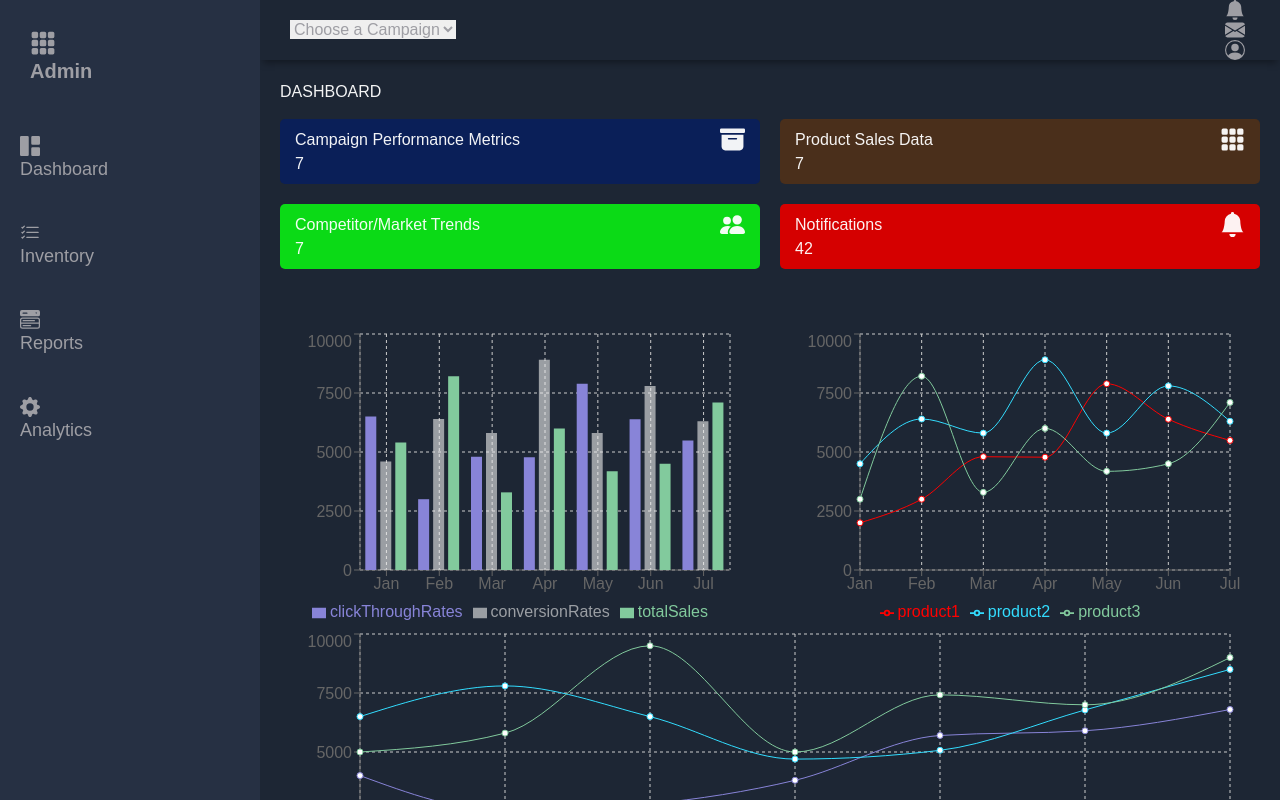
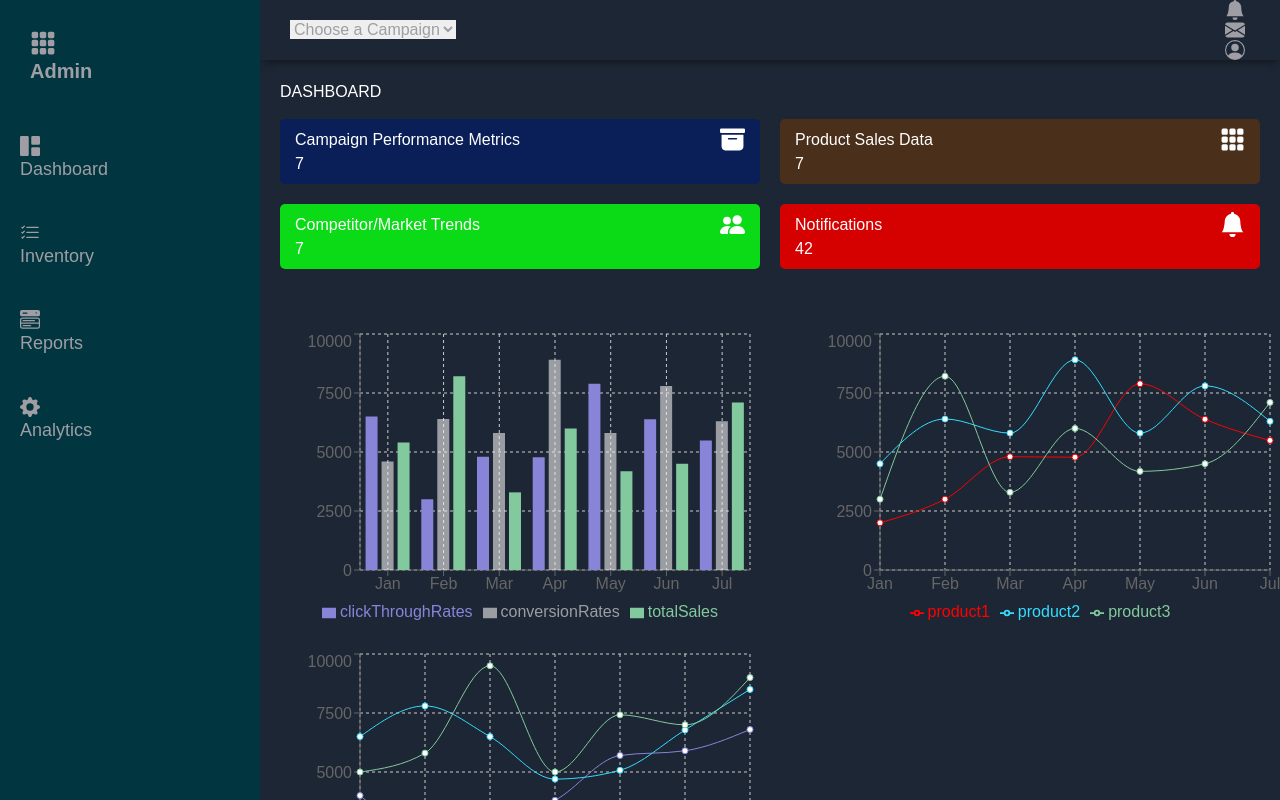
Before and after one commit to fGiordi/dashboard-next, a React (Vite) app: page / in a window 1280 px wide. Built offline with nearby package versions, Linux system fonts and the light colour scheme.

Commit message:
updated readme file and overflow

```diff
--- a/src/index.css
+++ b/src/index.css
@@ -61,7 +61,7 @@ body {
 #sidebar {
   grid-area: sidebar;
   height: 100%;
-  background-color: #263043;
+  background-color: rgb(1, 53, 63);
   overflow-y: auto;
   transition: all 0.5s;
   -webkit-transition: all 0.5s;
@@ -119,7 +119,7 @@ body {
   grid-area: main;
   overflow-y: auto;
   padding: 20px 20px;
-  color: rgba(255, 255, 255, 0.95);
+  color: white
 }
 
 .main-title {
@@ -177,9 +177,10 @@ body {
 }
 
 .charts-full {
-  grid-template-columns: 1fr;
+  grid-template-columns: 0.7fr;
   display: grid;
   height: 300px;
+  margin-top: 20px;
 }
 
 /* End Main  */
--- a/src/layouts/Header.tsx
+++ b/src/layouts/Header.tsx
@@ -1,5 +1,3 @@
-import React from 'react'
-
 import { BsFillBellFill, BsFillEnvelopeFill, BsPersonCircle, BsJustify }
 	from 'react-icons/bs'
 import { useStore } from '../store';
--- a/src/page/Home.tsx
+++ b/src/page/Home.tsx
@@ -21,8 +21,8 @@ function Home() {
 				<Card title="Notifications" icon={<BsFillBellFill  className='card_icon'/>} totalItems={notificationAmount} />
 			</div>
 
-			<div className='charts'>
-				<ResponsiveContainer width="100%" height="100%">
+			<div className='charts overflow-x-scroll lg:overflow-hidden'>
+				<ResponsiveContainer width={500} height={300}>
 					<BarChart
 						width={500}
 						height={300}
@@ -33,6 +33,7 @@ function Home() {
 							left: 20,
 							bottom: 5,
 						}}
+
 					>
 						<CartesianGrid strokeDasharray="3 3" />
 						<XAxis dataKey="name" />
@@ -45,7 +46,7 @@ function Home() {
 					</BarChart>
 				</ResponsiveContainer>
 
-				<ResponsiveContainer width="100%" height="100%">
+				<ResponsiveContainer width={500} height={300} >
 					<LineChart
 						width={500}
 						height={300}
@@ -69,8 +70,8 @@ function Home() {
 				</ResponsiveContainer>
 			</div>
 
-			<div className='charts-full'>
-				<ResponsiveContainer width="100%" height="100%">
+			<div className='charts-full overflow-x-scroll lg:overflow-hidden'>
+				<ResponsiveContainer width={500} height="100%">
 					<LineChart
 						width={500}
 						height={300}
```
Also changed, not shown: src/components/TextTitle.tsx (added, +11 -0 lines), 1 other file (tests, documents, lock files or other folders).
